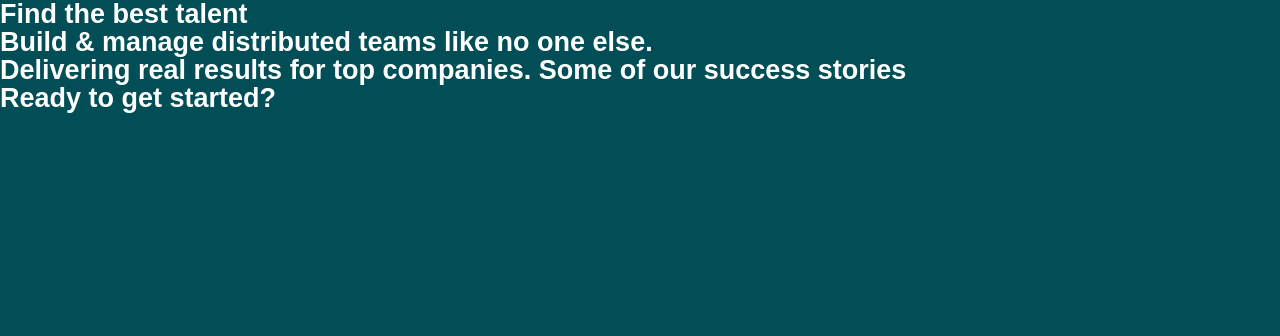
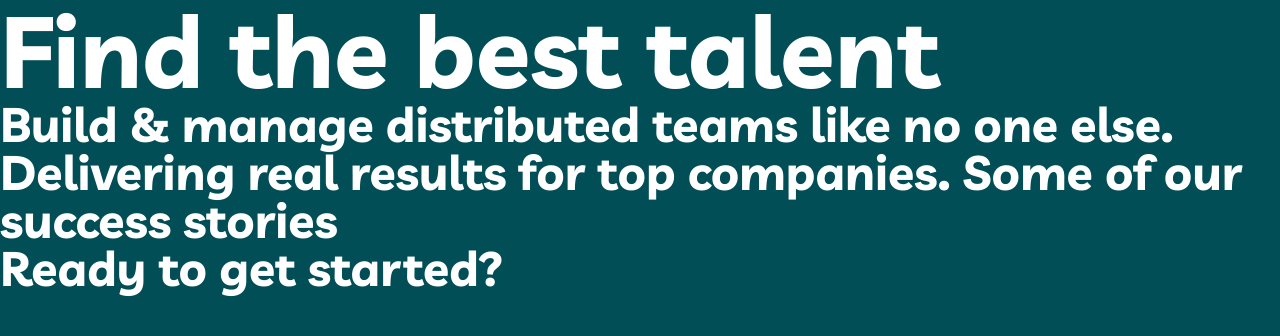
Before and after one commit to laurynasp-droid/perkaitusios-galvos, a plain HTML site: page index.html in a window 1280 px wide. Drawn offline with Linux system fonts and the light colour scheme.

Commit message:
PG-8: Import and configure Livvic font

```diff
--- a/CSS/global.css
+++ b/CSS/global.css
@@ -14,3 +14,29 @@ body {
     background-color: var(--midnight-green);
     color: var(--white);
 }
+
+/* Base typography */
+h1, h2, h3 {
+    font-family: var(--font-family);
+    font-weight: var(--font-weight-bold);
+}
+
+h1 {
+    font-size: var(--font-size-h1-large);
+    line-height: var(--line-height-h1-large);
+}
+
+h2 {
+    font-size: var(--font-size-h2);
+    line-height: var(--line-height-h2);
+}
+
+h3 {
+    font-size: var(--font-size-h3);
+    line-height: var(--line-height-h3);
+}
+
+/* Form controls don't inherit fonts by default */
+button, input, textarea, select {
+    font: inherit;
+}
--- a/CSS/variables.css
+++ b/CSS/variables.css
@@ -12,9 +12,10 @@
     --dark-green: rgb(0, 37, 41);
 
     /* Font family */
-    --font-family: "Livvic", sans-serif;
+    --font-family: "Livvic", system-ui, -apple-system, "Segoe UI", Roboto, Helvetica, Arial, sans-serif;
 
     /* Font weight */
+    --font-weight-medium: 500;
     --font-weight-semibold: 600;
     --font-weight-bold: 700;
 
--- a/index.html
+++ b/index.html
@@ -4,6 +4,9 @@
     <meta charset="UTF-8">
     <meta name="viewport" content="width=device-width, initial-scale=1.0">
     <title>Home</title>
+    <link rel="preconnect" href="https://fonts.googleapis.com">
+    <link rel="preconnect" href="https://fonts.gstatic.com" crossorigin>
+    <link rel="stylesheet" href="https://fonts.googleapis.com/css2?family=Livvic:ital,wght@0,500;0,600;0,700;1,500;1,600;1,700&display=swap">
     <link rel="stylesheet" href="./CSS/variables.css">
     <link rel="stylesheet" href="./CSS/global.css">
     <link rel="stylesheet" href="./CSS/home.css">
```
Also changed, not shown: about.html (+3 -0 lines), contacts.html (+3 -0 lines).
